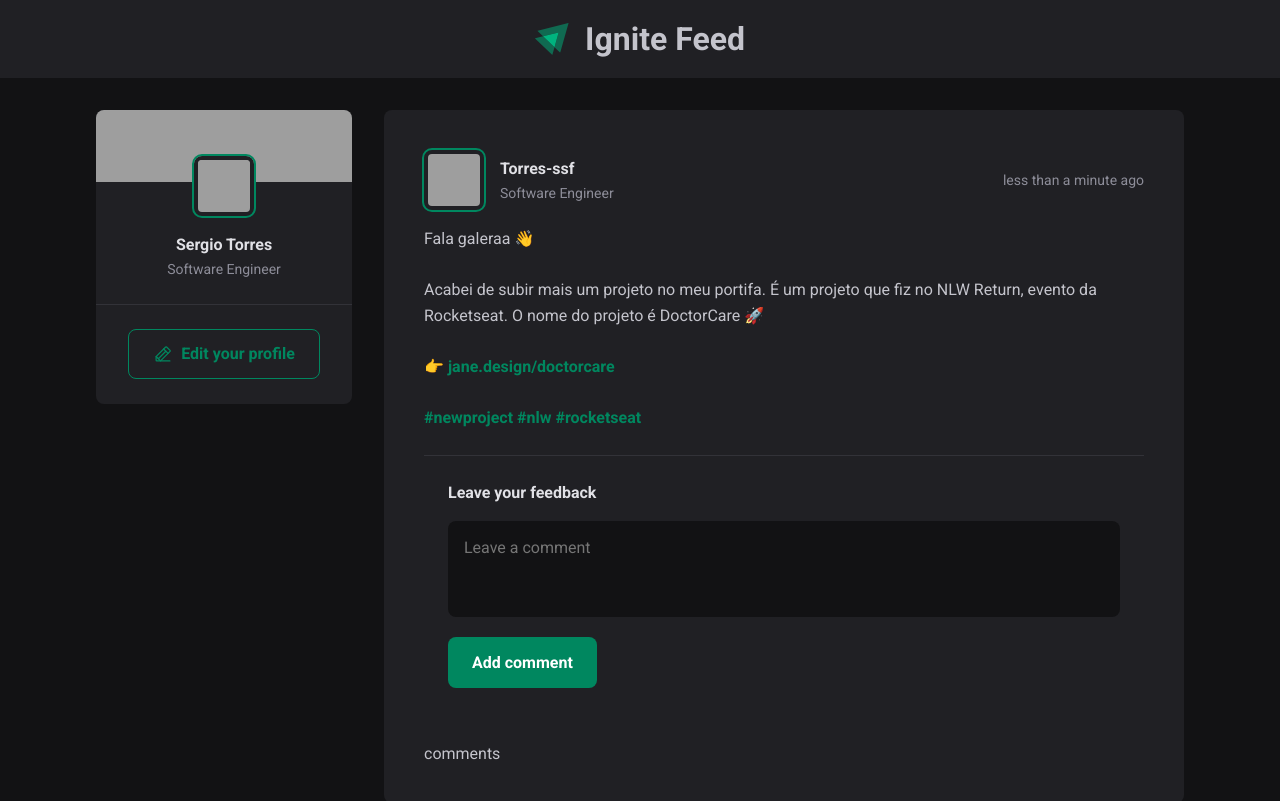
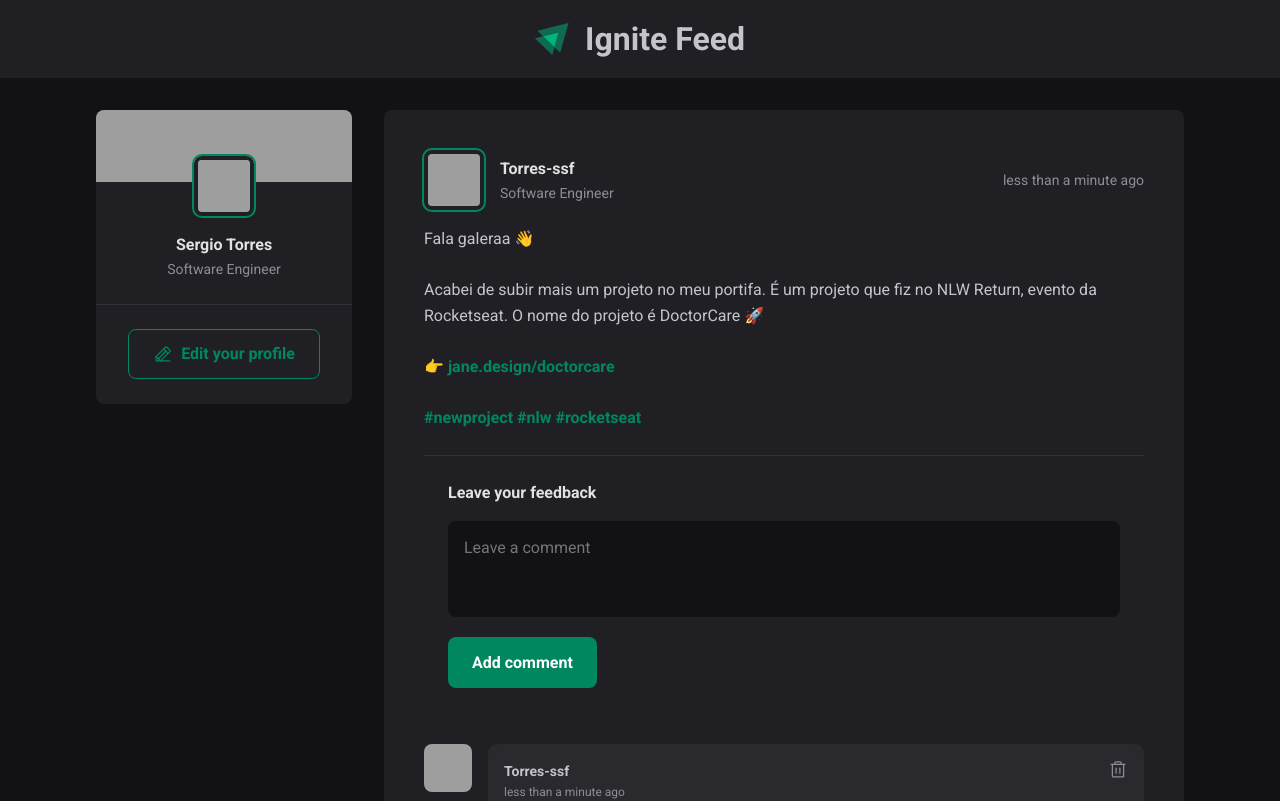
Before and after one commit to Torres-ssf/ignite-feed, a React (Vite) app: page / in a window 1280 px wide. Shown: the top 801 px of the page. Built offline with nearby package versions, Linux system fonts and the light colour scheme; grey boxes are pictures that could not be loaded.

Commit message:
ensure post component uses comment component

```diff
--- a/src/components/Post.tsx
+++ b/src/components/Post.tsx
@@ -1,8 +1,8 @@
 import styles from './Post.module.css'
 import { Avatar } from './Avatar'
+import { Comment, ICommentProps } from './Comment'
 import { format, formatDistanceToNow } from 'date-fns'
 import { FormEvent, useState } from 'react'
-import { ICommentProps } from './Comment'
 import { PostContent } from './PostContent'
 
 export interface IPostContent {
@@ -84,7 +84,12 @@ export function Post (props: IPostProps) {
       </form>
 
       <div className={styles.commentList}>
-        <p>comments</p>
+        {props.comments.map(comment => (
+          <Comment
+            key={comment.id}
+            {...comment}
+          />
+        ))}
       </div>
     </article>
   )
```
